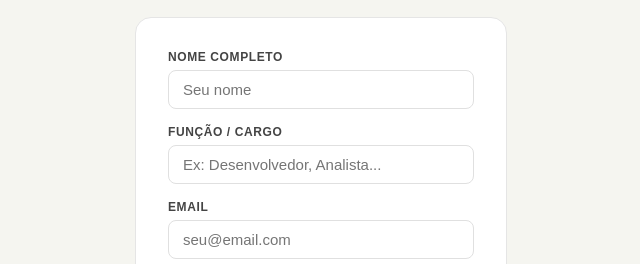
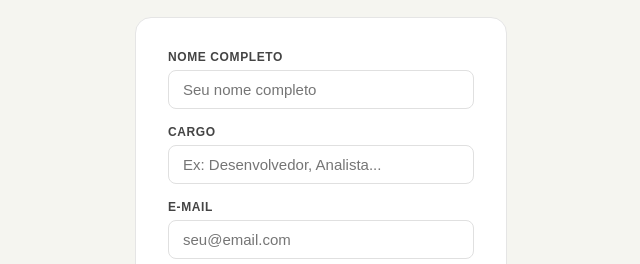
Before and after one commit to RafahSnt/taskflow, a React (Vite) app: page / in a window 1280 px wide. Both pictures are taken after a click on the button "Cadastrar". Shown: the part 245-509 px from the top of the page, without its empty margins (319-959 px from the left). Built offline with nearby package versions, Linux system fonts and the light colour scheme.

Commit message:
Login.jsx

```diff
--- a/src/Login.jsx
+++ b/src/Login.jsx
@@ -217,21 +217,21 @@ export default function Login({ onLogin }) {
           {tela === 'cadastro' && (
             <form onSubmit={handleCadastro}>
               <div style={{ marginBottom: '1rem' }}>
-                <label style={estiloLabel}>Nome completo</label>
-                <input type="text" placeholder="Seu nome" value={cadastro.nome} required
+                <label style={estiloLabel}>Nome Completo</label>
+                <input type="text" placeholder="Seu nome completo" value={cadastro.nome} required
                   onChange={(e) => setCadastro({ ...cadastro, nome: e.target.value })} style={estiloInput}
                   onFocus={(e) => e.target.style.borderColor = '#1a1a2e'}
                   onBlur={(e) => e.target.style.borderColor = '#e0e0e0'} />
               </div>
               <div style={{ marginBottom: '1rem' }}>
-                <label style={estiloLabel}>Função / Cargo</label>
+                <label style={estiloLabel}>Cargo</label>
                 <input type="text" placeholder="Ex: Desenvolvedor, Analista..." value={cadastro.funcao} required
                   onChange={(e) => setCadastro({ ...cadastro, funcao: e.target.value })} style={estiloInput}
                   onFocus={(e) => e.target.style.borderColor = '#1a1a2e'}
                   onBlur={(e) => e.target.style.borderColor = '#e0e0e0'} />
               </div>
               <div style={{ marginBottom: '1rem' }}>
-                <label style={estiloLabel}>Email</label>
+                <label style={estiloLabel}>E-mail</label>
                 <input type="email" placeholder="seu@email.com" value={cadastro.email} required
                   onChange={(e) => setCadastro({ ...cadastro, email: e.target.value })} style={estiloInput}
                   onFocus={(e) => e.target.style.borderColor = '#1a1a2e'}
```
